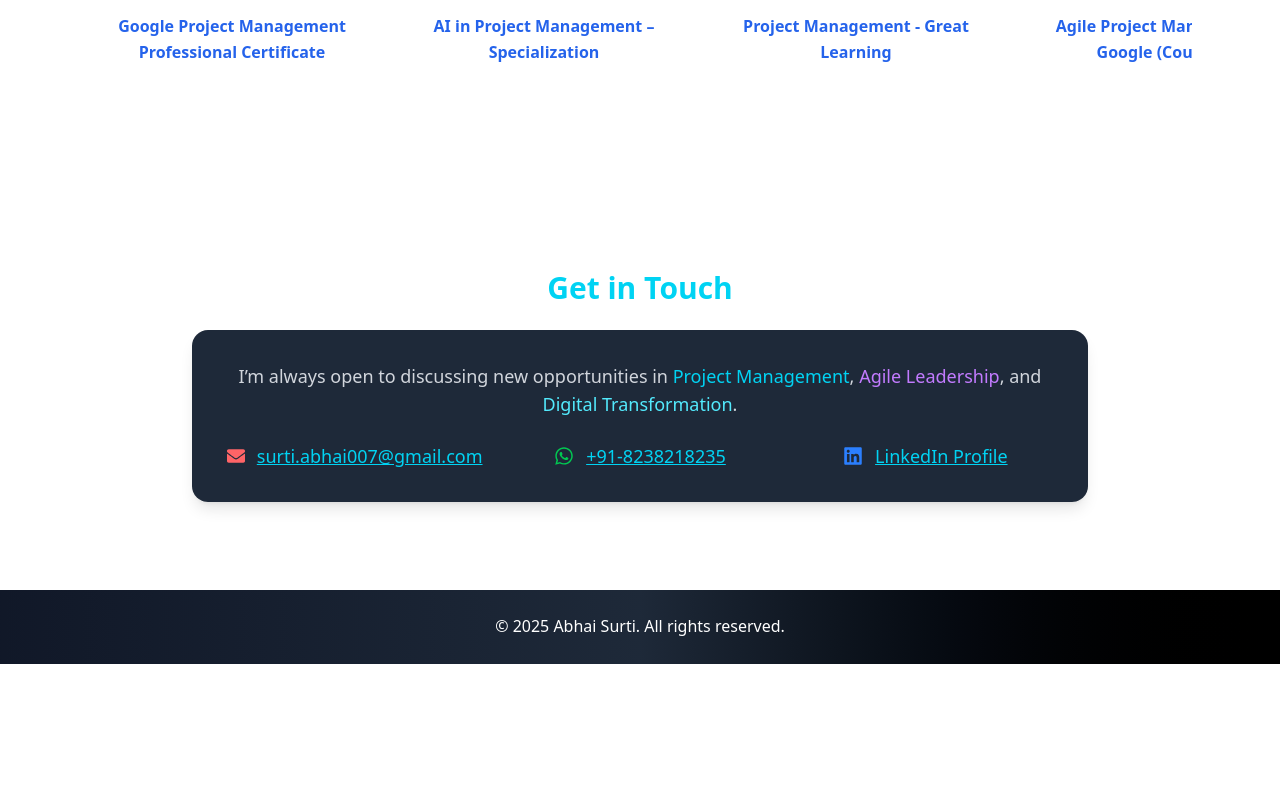
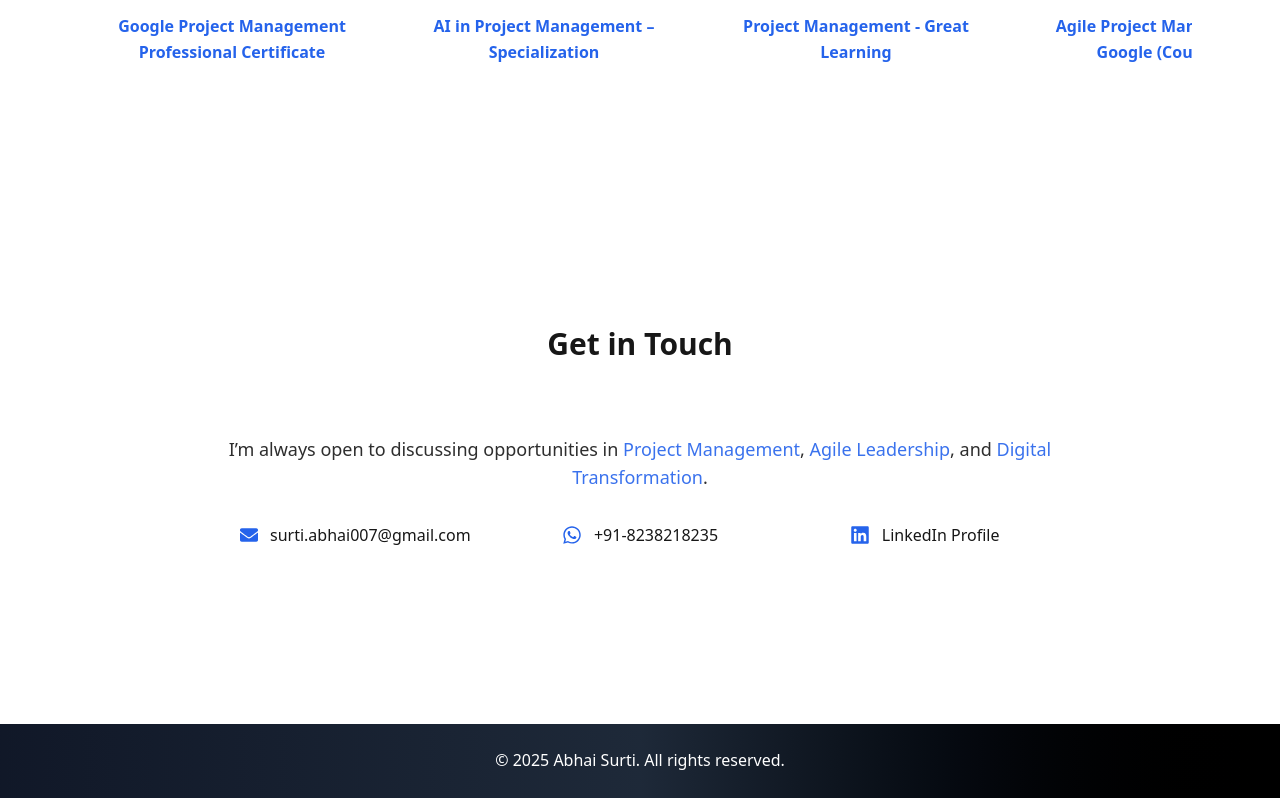
Before and after one commit to surtiabhai007-cmyk/abhai-portfolio, a Next.js app: page / in a window 1280 px wide. Shown: the part 3203-4001 px from the top of the page. Before the commit the page ends 3867 px from the top, so only its background shows below. Built offline with nearby package versions, Linux system fonts and the light colour scheme.

Commit message:
Update Contact.js

```diff
--- a/components/Contact.js
+++ b/components/Contact.js
@@ -2,53 +2,73 @@
 
 export default function Contact() {
   return (
-    <section id="contact" data-aos="fade-up" className="py-6">
-      <h2 className="text-3xl font-bold text-cyan-400 mb-6 text-center">
+    <section
+      id="contact"
+      className="section-spacing animate-fadeIn"
+    >
+      <h2 className="text-3xl font-bold text-center mb-10">
         Get in Touch
       </h2>
-      <div className="max-w-4xl mx-auto bg-gray-800 p-8 rounded-2xl shadow-lg text-center">
-        <p className="text-gray-300 text-lg mb-6">
-          I’m always open to discussing new opportunities in{" "}
-          <span className="text-cyan-400">Project Management</span>,{" "}
-          <span className="text-purple-400">Agile Leadership</span>, and{" "}
-          <span className="text-cyan-300">Digital Transformation</span>.
+
+      <div className="max-w-4xl mx-auto card-hover p-8 rounded-2xl border border-white/10 bg-white/5 text-center">
+
+        <p className="text-lg opacity-90 mb-8">
+          I’m always open to discussing opportunities in{" "}
+          <span className="text-primary font-medium">
+            Project Management
+          </span>
+          ,{" "}
+          <span className="text-primary font-medium">
+            Agile Leadership
+          </span>
+          , and{" "}
+          <span className="text-primary font-medium">
+            Digital Transformation
+          </span>.
         </p>
 
-        <div className="grid md:grid-cols-3 gap-6 text-lg">
-          <p className="flex items-center justify-center gap-3">
-  <FaEnvelope size={18} className="text-red-400 hover:scale-125 transition shrink-0" />
-  <a
-    href="mailto:surti.abhai007@gmail.com"
-    className="text-cyan-400 underline hover:text-cyan-300"
-  >
-    surti.abhai007@gmail.com
-  </a>
-</p>
+        <div className="grid md:grid-cols-3 gap-6 text-base">
 
+          {/* Email */}
+          <div className="flex items-center justify-center gap-3">
+            <FaEnvelope size={18} className="text-primary" />
 
-          <p className="flex items-center justify-center gap-3">
-            <FaWhatsapp size={20} className="text-green-500 hover:scale-125 transition" />
+            <a
+              href="mailto:surti.abhai007@gmail.com"
+              className="hover:text-primary transition"
+            >
+              surti.abhai007@gmail.com
+            </a>
+          </div>
+
+          {/* WhatsApp */}
+          <div className="flex items-center justify-center gap-3">
+            <FaWhatsapp size={20} className="text-primary" />
+
             <a
               href="https://wa.me/918238218235?text=Hello%20Abhai"
               target="_blank"
               rel="noopener noreferrer"
-              className="text-cyan-400 underline hover:text-cyan-300"
+              className="hover:text-primary transition"
             >
               +91-8238218235
             </a>
-          </p>
+          </div>
 
-          <p className="flex items-center justify-center gap-3">
-            <FaLinkedin size={20} className="text-blue-500 hover:scale-125 transition" />
+          {/* LinkedIn */}
+          <div className="flex items-center justify-center gap-3">
+            <FaLinkedin size={20} className="text-primary" />
+
             <a
               href="https://www.linkedin.com/in/abhai-surti-b20854140"
               target="_blank"
               rel="noopener noreferrer"
-              className="text-cyan-400 underline hover:text-cyan-300"
+              className="hover:text-primary transition"
             >
               LinkedIn Profile
             </a>
-          </p>
+          </div>
+
         </div>
       </div>
     </section>
```
